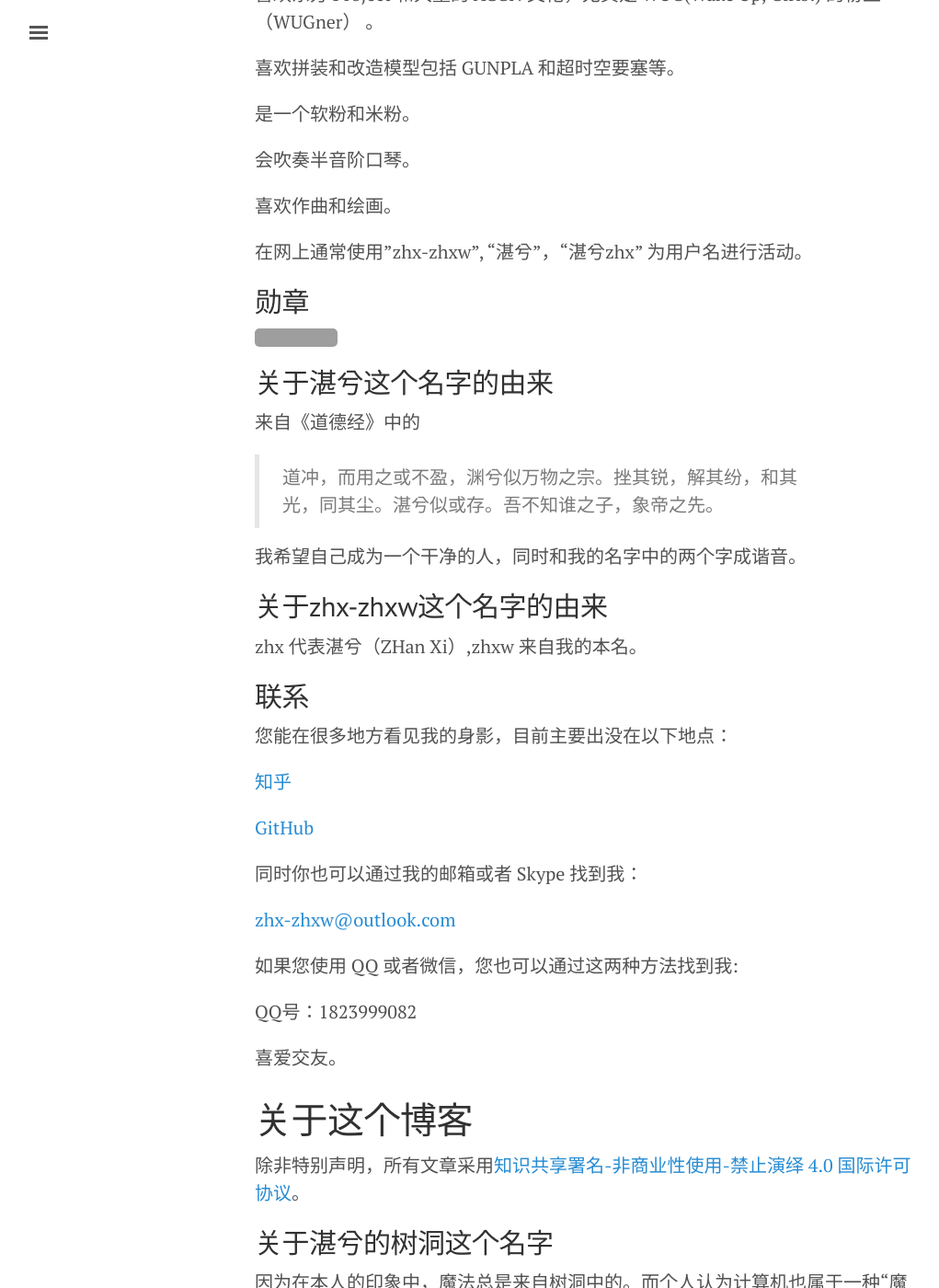
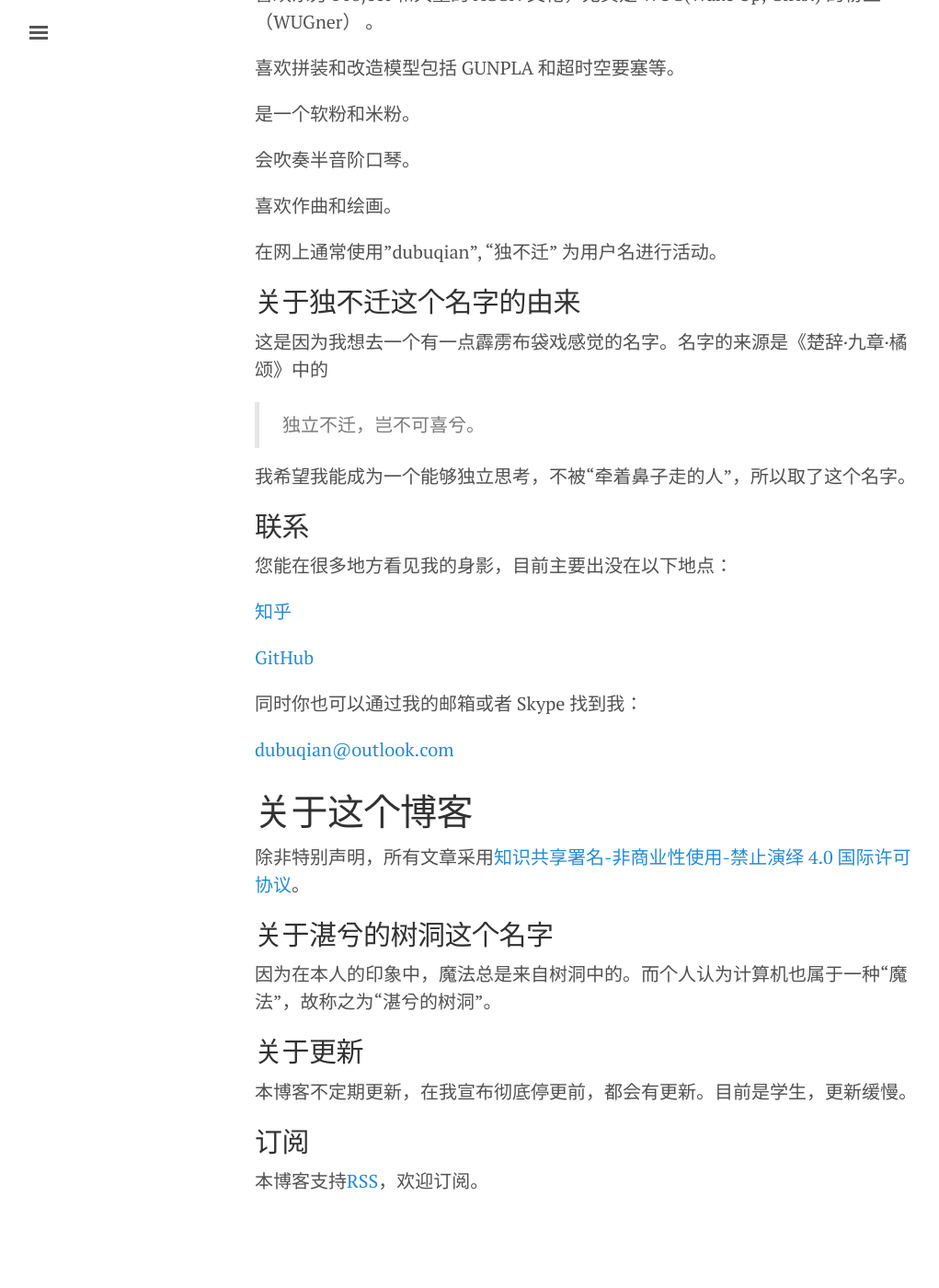
Before and after one commit to dubuqian/dubuqian.github.io, a Jekyll site: the page built from about.md, in a window 1280 px wide and 1400 px high, scrolled down 430 px. Shown: the whole window at 92% size, without its empty margins (3-1024 px from the left). Built offline with Jekyll 4.4.1, drawn with Linux system fonts in a browser that asks for light colours; after the commit the page ends 1809 px from its top, so only the background shows below that; grey boxes are pictures that could not be loaded.

Commit message:
Update about.md

```diff
--- a/about.md
+++ b/about.md
@@ -18,33 +18,23 @@ title: 关于
 
 喜欢作曲和绘画。
 
-在网上通常使用"zhx-zhxw", “湛兮”，“湛兮zhx” 为用户名进行活动。
-## 勋章
-![Codewars](https://www.codewars.com/users/zhx-zhxw/badges/large)
-## 关于湛兮这个名字的由来
-来自《道德经》中的
+在网上通常使用"dubuqian", “独不迁” 为用户名进行活动。
+## 关于独不迁这个名字的由来
+这是因为我想去一个有一点霹雳布袋戏感觉的名字。名字的来源是《楚辞·九章·橘颂》中的
 
->道冲，而用之或不盈，渊兮似万物之宗。挫其锐，解其纷，和其光，同其尘。湛兮似或存。吾不知谁之子，象帝之先。
+> 独立不迁，岂不可喜兮。
 
-我希望自己成为一个干净的人，同时和我的名字中的两个字成谐音。
-## 关于zhx-zhxw这个名字的由来
-zhx 代表湛兮（ZHan Xi）,zhxw 来自我的本名。
+我希望我能成为一个能够独立思考，不被“牵着鼻子走的人”，所以取了这个名字。
 ## 联系
 您能在很多地方看见我的身影，目前主要出没在以下地点：
 
 [知乎](https://www.zhihu.com/people/cleanxd/activities)
 
-[GitHub](https://github.com/zhx-zhxw)
+[GitHub](https://github.com/dubuqian)
 
 同时你也可以通过我的邮箱或者 Skype 找到我：
 
-[zhx-zhxw@outlook.com](mailto:zhx-zhxw@outlook.com)
-
-如果您使用 QQ 或者微信，您也可以通过这两种方法找到我:
-
-QQ号：1823999082
-
-喜爱交友。
+[dubuqian@outlook.com](mailto:dubuqian@outlook.com)
 # 关于这个博客
 除非特别声明，所有文章采用[知识共享署名-非商业性使用-禁止演绎 4.0 国际许可协议](https://creativecommons.org/licenses/by-nc-nd/4.0/)。
 ## 关于湛兮的树洞这个名字
```
